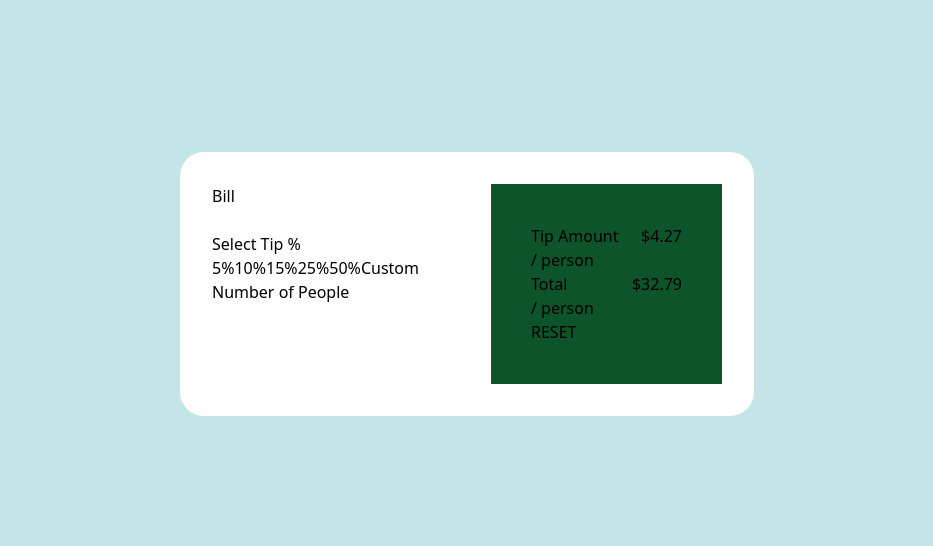
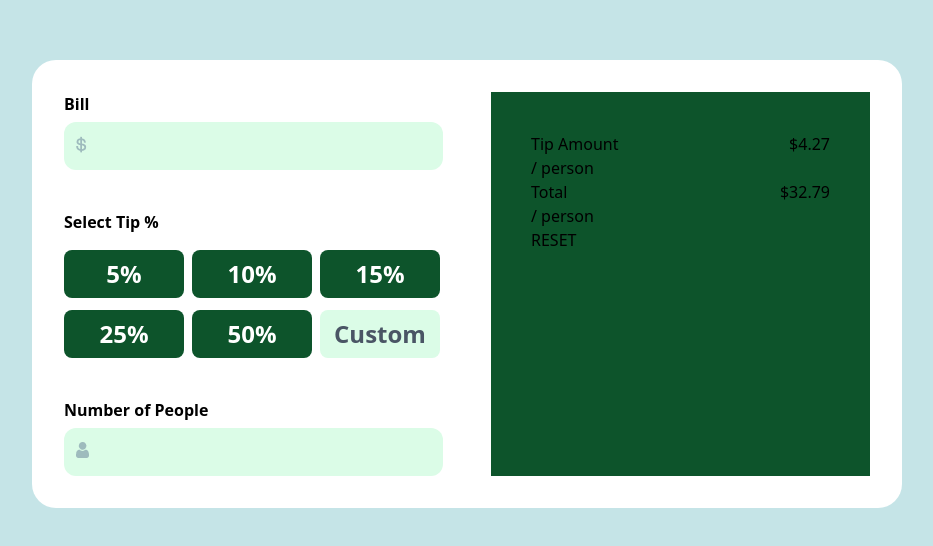
Before and after one commit to zura445/splitter, a React (Vite) app: page / in a window 1280 px wide. Shown: the part 116-662 px from the top of the page, without its empty margins (173-1106 px from the left). Built offline with nearby package versions, Linux system fonts and the light colour scheme.

Commit message:
finish left side markup

```diff
--- a/src/App.jsx
+++ b/src/App.jsx
@@ -3,17 +3,48 @@ function App() {
     <>
       <div className="p-8 bg-white rounded-3xl grid grid-cols-2 gap-12">
         <div className="">
-          <p>Bill</p>
-          <input type="text" />
-          <p>Select Tip %</p>
-          <button>5%</button>
-          <button>10%</button>
-          <button>15%</button>
-          <button>25%</button>
-          <button>50%</button>
-          <button>Custom</button>
-          <p>Number of People</p>
-          <input type="text" />
+          <p className="font-bold">Bill</p>
+          <div className="relative">
+            <input
+              className="h-12 px-5 bg-green-100 text-green-800 font-bold mt-1.5 rounded-xl text-right outline-none  w-[379px]"
+              type="text"
+              placeholder=""
+            />
+            <img src="dollar.png" alt="" className="absolute top-5 left-3" />
+          </div>
+          <p className="font-bold mt-10">Select Tip %</p>
+          <div className="text-white mt-4">
+            <div className="gap-2 flex">
+              <button className="w-[120px] h-[48px] bg-green-900 rounded-lg font-bold text-2xl">
+                5%
+              </button>
+              <button className="w-[120px] h-[48px] bg-green-900 rounded-lg font-bold text-2xl">
+                10%
+              </button>
+              <button className="w-[120px] h-[48px] bg-green-900 rounded-lg font-bold text-2xl">
+                15%
+              </button>
+            </div>
+            <div className="gap-2 flex  mt-3">
+              <button className="w-[120px] bg-green-900 h-[48px] rounded-lg font-bold text-2xl">
+                25%
+              </button>
+              <button className="w-[120px] bg-green-900 h-[48px] rounded-lg font-bold text-2xl">
+                50%
+              </button>
+              <button className="w-[120px] bg-green-100 text-gray-600 h-[48px] rounded-lg font-bold text-2xl">
+                Custom
+              </button>
+            </div>
+          </div>
+          <p className="mt-10 font-bold">Number of People</p>
+          <div className="relative">
+            <input
+              type="text"
+              className="h-12 px-5 bg-green-100 text-green-800 font-bold mt-1.5 rounded-xl text-right outline-none  w-[379px]"
+            />
+            <img src="Shape.png" alt="" className="absolute top-5 left-3" />
+          </div>
         </div>
         <div className="bg-green-900 p-10">
           <div className="flex justify-between">
```
Also changed, not shown: public/Shape.png (added), public/dollar.png (added).
